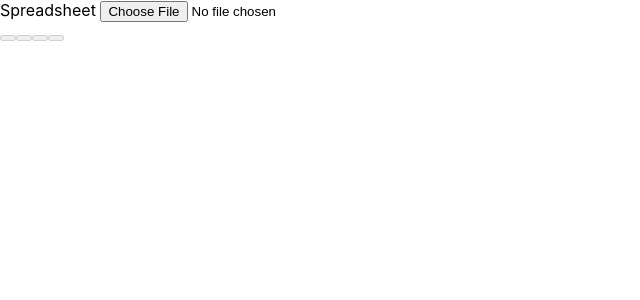
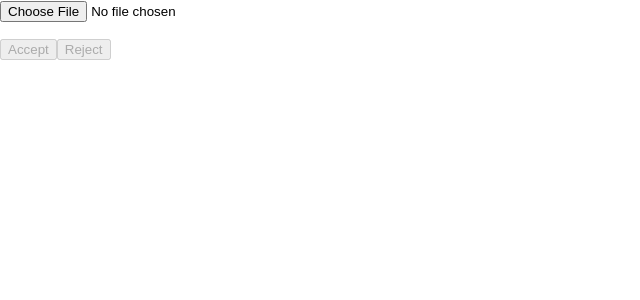
Before and after one commit to Triangleman7/Interns_Summer_2021, a React (Create React App) app: page / in a window 1280 px wide. Shown: the top 300 px of the page, without its empty margins (0-640 px from the left). Built offline with nearby package versions, Linux system fonts and the light colour scheme.

Commit message:
GroundStation initial

```diff
--- a/package.json
+++ b/package.json
@@ -6,6 +6,7 @@
     "@testing-library/jest-dom": "^5.11.4",
     "@testing-library/react": "^11.1.0",
     "@testing-library/user-event": "^12.1.10",
+    "flexbox-react": "^4.4.0",
     "react": "^17.0.2",
     "react-dom": "^17.0.2",
     "react-scripts": "4.0.3",
--- /dev/null
+++ b/src/GroundStation.js
@@ -0,0 +1,128 @@
+import React from "react";
+import Flexbox from 'flexbox-react';
+
+class Input {
+  constructor(request) {
+    if (request === "") {
+      this.valid = 0;
+      this.satelliteId = "";
+      this.message = "";
+      this.length = "";
+      this.value = "";
+      this.time = "";
+      this.id = "";
+    } else {
+      this.valid=1;
+      this.satelliteId = request.satelliteId;
+      this.message = request.message;
+      this.length = request.length;
+      this.value = request.value;
+      this.time = request.time;
+      this.id = request.id;
+    }
+  }
+}
+
+class GroundStation extends React.Component {
+  constructor(props) {
+    super(props);
+    this.state = {
+      maxIndex: 0,   // (Number of requests in the file, opened) - 1
+      currIndex: 0,  // current request number under processing
+      request: [],   // current request under processing
+      schedule: []   // accepted requests
+    };
+    this.fileReading = []; // Parsed requests in the file
+    this.accept = this.accept.bind(this);
+    this.reject = this.reject.bind(this);
+  };
+
+  showFile = async (e) => {
+    e.preventDefault()
+    const reader = new FileReader()
+    reader.onload = async (e) => {
+      const text = (e.target.result);
+      this.fileReading = JSON.parse(text);
+      this.state.maxIndex = this.fileReading.requests.length-1;
+      this.setState({request: new Input(this.fileReading.requests[0])});
+      this.setState({fileReading: JSON.parse(text)});
+      this.displayRequest(this.state.request);
+      this.displaySchedule();
+    };
+    reader.readAsText(e.target.files[0]);
+  };
+
+  displayRequest(request) {
+    if (request.valid) {
+      let textt = request.satelliteId + ", " +
+      request.message + ", " + request.length + ", " +
+      request.value + ", " + request.time + ", " + request.id;
+      document.getElementById("display request").innerHTML = textt;
+    } else {
+      document.getElementById("display request").innerHTML = "There are no more requests.";
+    }
+  };
+
+  displaySchedule() {
+    let lenOfArray = this.state.schedule.length;
+
+    let textt = "Accepted schedules<ul>";
+    for (let i = 0; i < lenOfArray; i++) {
+      textt += "<li>" + this.state.schedule[i].satelliteId + ", " +
+      this.state.schedule[i].message + ", " + this.state.schedule[i].length + ", " +
+       this.state.schedule[i].value + ", " + this.state.schedule[i].time + ", " + this.state.schedule[i].id+ "</li>";
+    }
+    textt += "</ul>";
+
+    document.getElementById("display schedule").innerHTML = textt;
+  }
+
+  accept(){
+    const currIndex = this.state.currIndex;
+    this.state.schedule.push(new Input(this.fileReading.requests[currIndex]));
+    this.displaySchedule();
+
+    if (this.state.currIndex === this.state.maxIndex) {
+      const currIndex = 0;
+      const request = new Input("");
+      this.setState({currIndex: currIndex, request: request});
+      this.displayRequest(request);
+    } else {
+      const currIndex = this.state.currIndex + 1;
+      const request = new Input(this.fileReading.requests[currIndex]);
+      this.setState({currIndex: currIndex, request: request});
+      this.displayRequest(request);
+    }
+  };
+
+  reject() {
+    if (this.state.currIndex === this.state.maxIndex) {
+      const currIndex = 0;
+      const request = new Input("");
+      this.setState({currIndex: currIndex, request: request});
+      this.displayRequest(request);
+    } else {
+      const currIndex = this.state.currIndex + 1;
+      const request = new Input(this.fileReading.requests[currIndex]);
+      this.setState({currIndex: currIndex, request: request});
+      this.displayRequest(request);
+    }
+  };
+
+  render() {
+    return (
+      <div>
+        <div> <input type="file" accept=".json" onChange={(e) => this.showFile(e)} /> </div>
+        <div><p id="display request"></p></div>
+        <div>
+          <button disabled={!this.state.request.valid} className="btn btn-success" onClick={this.accept}>Accept</button>
+          <button disabled={!this.state.request.valid} className="btn btn-success" onClick={this.reject}>Reject</button>
+        </div>
+        <p></p>
+        <div><p id="display schedule"></p></div>
+      </div>
+    );
+  };
+};
+
+export default GroundStation;
--- a/src/index.js
+++ b/src/index.js
@@ -1,12 +1,12 @@
 import React from 'react';
 import ReactDOM from 'react-dom';
 import './index.css';
-import App from './App';
+import GroundStation from './GroundStation';
 import reportWebVitals from './reportWebVitals';
 
 ReactDOM.render(
   <React.StrictMode>
-    <App />
+    <GroundStation />
   </React.StrictMode>,
   document.getElementById('root')
 );
```
Also changed, not shown: 1 other file (tests, documents, lock files or other folders).
